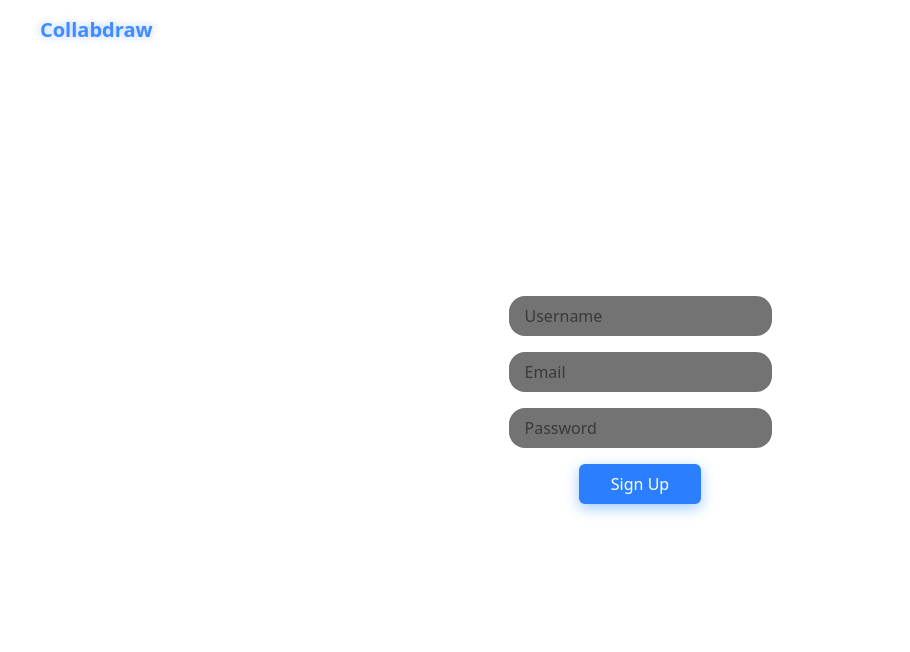
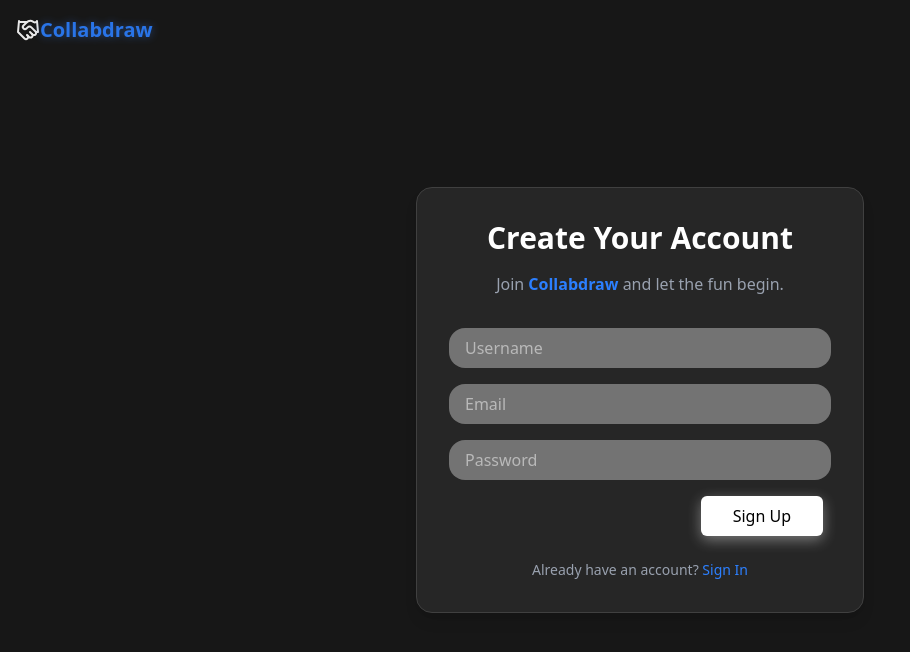
Before and after one commit to Ridham-sharma19/collabdraw, a Next.js app in the folder apps/frontend/: page /signup in a window 1280 px wide. Shown: the top 652 px of the page, without its empty margins (0-910 px from the left). Built offline with nearby package versions, Linux system fonts and the light colour scheme.

Commit message:
add:signup/signin-page-demo-1

```diff
--- a/apps/frontend/app/layout.tsx
+++ b/apps/frontend/app/layout.tsx
@@ -2,6 +2,7 @@ import type { Metadata } from "next";
 import { Geist, Geist_Mono } from "next/font/google";
 import "./globals.css";
 import { Handshake } from "lucide-react";
+import Link from "next/link";
 
 const geistSans = Geist({
   variable: "--font-geist-sans",
@@ -28,9 +29,11 @@ export default function RootLayout({
       <body
         className={`${geistSans.variable} ${geistMono.variable} antialiased`}
       >
+        <Link href={"/"}>
         <div className="absolute top-4 left-4 z-50 opacity-90 cursor-pointer flex justify-center items-center">
           <Handshake color="#ffff" /> <span className="text-blue-500 text-xl drop-shadow-[0_0_4px_rgba(59,130,246,0.5)] font-semibold">Collabdraw</span>
         </div>
+        </Link>
 
 
         <main className="w-screen h-screen overflow-hidden">
--- a/apps/frontend/app/learn/page.tsx
+++ b/apps/frontend/app/learn/page.tsx
@@ -1,9 +1,11 @@
-import React from 'react'
+
 
 export default function Learn() {
   return (
-    <div>
-        pending..
+    <div className="min-h-screen flex flex-col items-center justify-center bg-neutral-900 text-center px-4 text-white">
+      <div>
+        hello pending..
+      </div>
     </div>
   )
 }
--- a/apps/frontend/app/page.tsx
+++ b/apps/frontend/app/page.tsx
@@ -1,11 +1,10 @@
-"use client"
+"use client";
 import Link from "next/link";
 import Button from "./components/btn";
 
 export default function Home() {
   return (
     <div className="min-h-screen flex flex-col items-center justify-center bg-neutral-900 text-center px-4 text-white">
-
       <h1 className="text-4xl md:text-6xl font-bold mb-4">
         Welcome to{" "}
         <span className="text-blue-500 drop-shadow-[0_0_4px_rgba(59,130,246,0.5)]">
@@ -18,28 +17,21 @@ export default function Home() {
         share, and create together in real time.
       </p>
 
-
       <div className="flex gap-4">
         <Link href={"/signup"}>
           <Button variant="primary">Register / Sign In</Button>
         </Link>
 
-    <Button
-      variant="secondary"
-
-      onClick={() => alert("Learn More")}
-    >
-      Learn More
-    </Button>
+        <Link href={"/learn"}>
+          <Button variant="secondary">Learn More</Button>
+        </Link>
       </div>
-
 
       <footer className="fixed bottom-0 left-0 w-full text-center text-gray-500 text-sm py-4 bg-transparent">
         © {new Date().getFullYear()}{" "}
-  <span className="text-gray-300 font-medium">Collabdraw</span>. All rights reserved.
+        <span className="text-gray-300 font-medium">Collabdraw</span>. All
+        rights reserved.
       </footer>
-
     </div>
-
   );
 }
--- a/apps/frontend/app/signin/page.tsx
+++ b/apps/frontend/app/signin/page.tsx
@@ -24,8 +24,18 @@ export default function SignUp() {
   };
 
   return (
-    <div className="w-screen h-screen flex flex-col gap-4 items-center justify-center">
+    <div className="min-h-screen flex items-center justify-center bg-neutral-900 px-4 text-white">
+      <div className="bg-neutral-800 rounded-2xl shadow-lg p-8 w-full max-w-md text-center border border-neutral-700">
+        {/* Header */}
+        <h1 className="text-3xl font-bold mb-4">Welcome Back</h1>
+        <p className="text-gray-400 mb-8">
+          Sign in to{" "}
+          <span className="text-blue-500 font-semibold">Collabdraw</span> and
+          continue creating together.
+        </p>
 
+        {/* Inputs */}
+        <div className="space-y-4">
           <Input
             type="text"
             placeholder="Email"
@@ -37,10 +47,24 @@ export default function SignUp() {
             onChange={(e) => setPassword(e.target.value)}
           />
 
+          <div className="flex items-center justify-end">
+          <Button onClick={handleSignin} variant="secondary" >
+            Sign In
+          </Button>
+          </div>
+        </div>
 
-      <Button variant="primary" onClick={handleSignin}>
+        {/* No account */}
+        <p className="text-gray-400 text-sm mt-6">
+          Don’t have an account?{" "}
+          <button
+            onClick={() => router.push("/signup")}
+            className="text-blue-500 hover:underline font-medium"
+          >
             Sign Up
-      </Button>
+          </button>
+        </p>
+      </div>
     </div>
   );
 }
--- a/apps/frontend/app/signup/page.tsx
+++ b/apps/frontend/app/signup/page.tsx
@@ -24,7 +24,17 @@ export default function SignUp() {
   };
 
   return (
-    <div className="w-screen h-screen flex flex-col gap-4 items-center justify-center">
+    <div className="min-h-screen flex items-center justify-center bg-neutral-900 px-4 text-white">
+      <div className="bg-neutral-800 rounded-2xl shadow-lg p-8 w-full max-w-md text-center border border-neutral-700">
+        {/* Header */}
+        <h1 className="text-3xl font-bold mb-4">Create Your Account</h1>
+        <p className="text-gray-400 mb-8">
+          Join <span className="text-blue-500 font-semibold">Collabdraw</span>{" "}
+          and let the fun begin.
+        </p>
+
+        {/* Inputs */}
+        <div className="space-y-4">
           <Input
             type="text"
             placeholder="Username"
@@ -40,11 +50,24 @@ export default function SignUp() {
             placeholder="Password"
             onChange={(e) => setPassword(e.target.value)}
           />
-
-
-      <Button variant="primary" onClick={handleSignup}>
+              <div className="flex justify-end items-center pr-2">
+          <Button onClick={handleSignup} variant="secondary" >
             Sign Up
           </Button>
           </div>
+        </div>
+
+        {/* Already signed in */}
+        <p className="text-gray-400 text-sm mt-6">
+          Already have an account?{" "}
+          <button
+            onClick={() => router.push("/signin")}
+            className="text-blue-500 hover:underline font-medium"
+          >
+            Sign In
+          </button>
+        </p>
+      </div>
+    </div>
   );
 }
```
Lines whose indentation alone changed are shown as unchanged.
